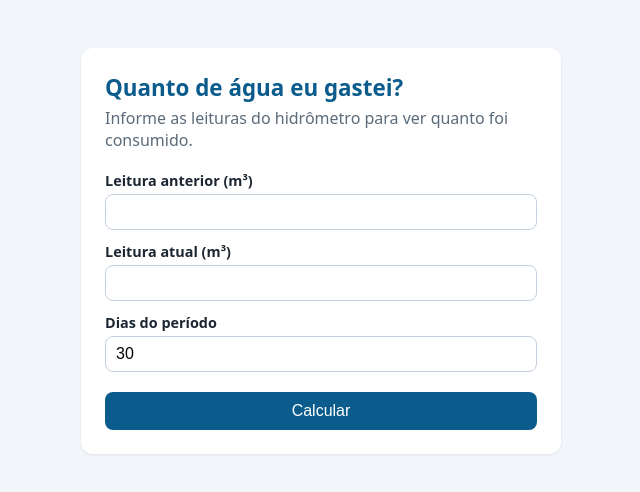
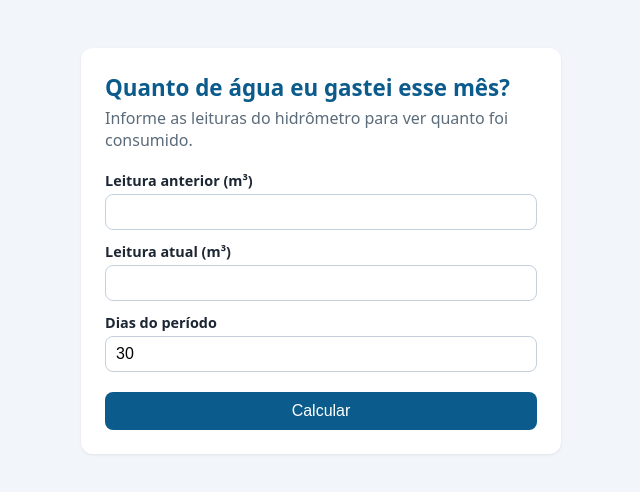
Before and after one commit to tiagobuenorodrigues-source/meu-primeiro-repo, a plain HTML site: page index.html in a window 1280 px wide. Shown: the whole page, without its empty margins (319-959 px from the left). Drawn offline with Linux system fonts and the light colour scheme.

Commit message:
Update header text to include 'esse mês'

```diff
--- a/index.html
+++ b/index.html
@@ -8,7 +8,7 @@
 </head>
 <body>
   <main>
-    <h1>Quanto de água eu gastei?</h1>
+    <h1>Quanto de água eu gastei esse mês?</h1>
     <p class="sub">Informe as leituras do hidrômetro para ver quanto foi consumido.</p>
 
     <form id="calc">
```
